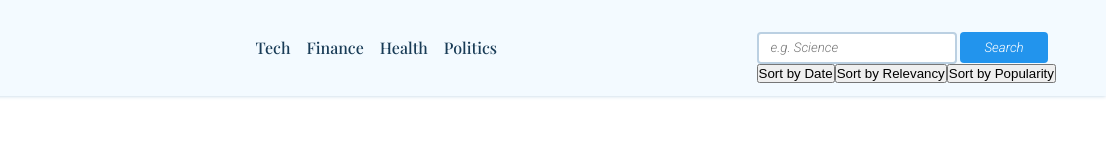
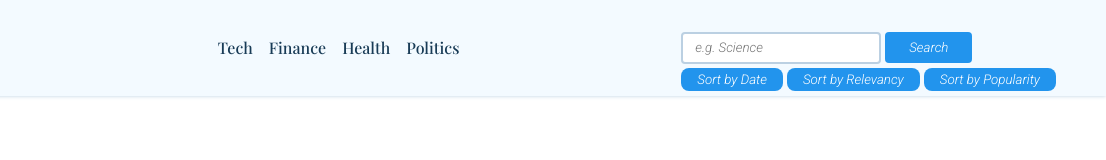
Before and after one commit to Mariam-Hatem/News-App, a plain HTML site: page index.html in a window 1280 px wide. Shown: the full height of the page, 174-1280 px from the left. Drawn offline with nearby package versions, Linux system fonts and the light colour scheme; no server answers.

Commit message:
style.css

```diff
--- a/style.css
+++ b/style.css
@@ -114,6 +114,54 @@ nav {
     background-color: var(--accent-color-dark);
 }
 
+.sort-container {
+    display: flex;
+    padding-top: 4px;
+    gap: 4px;
+}
+
+.sort-date {
+    background-color: var(--accent-color);
+    color: white;
+    padding: 4px 16px;
+    border: 2px;
+    border-radius: 8px;
+    cursor: pointer;
+    font-family: "Roboto", sans-serif;
+}
+
+.sort-date:hover {
+    background-color: var(--accent-color-dark);
+}
+
+.sort-relevancy {
+    background-color: var(--accent-color);
+    color: white;
+    padding: 4px 16px;
+    border: 2px;
+    border-radius: 8px;
+    cursor: pointer;
+    font-family: "Roboto", sans-serif;
+}
+
+.sort-relevancy:hover {
+    background-color: var(--accent-color-dark);
+}
+
+.sort-popularity {
+    background-color: var(--accent-color);
+    color: white;
+    padding: 4px 16px;
+    border: 2px;
+    border-radius: 8px;
+    cursor: pointer;
+    font-family: "Roboto", sans-serif;
+}
+
+.sort-popularity:hover {
+    background-color: var(--accent-color-dark);
+}
+
 main {
     padding-block: 20px;
     margin-top: 80px;
```
